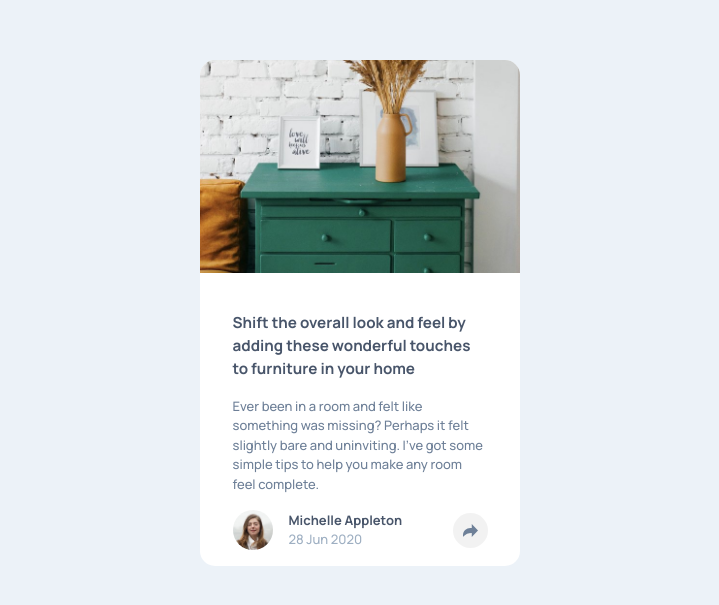
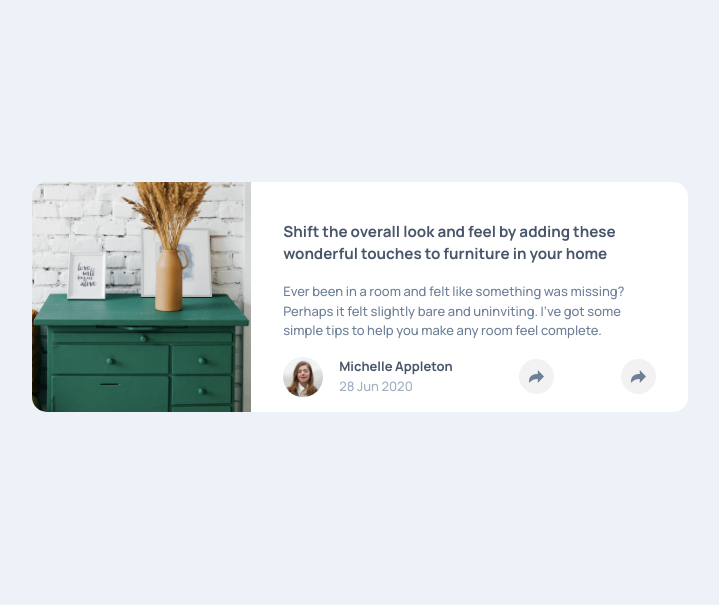
Before and after one commit to basit-korai/article-preview-component, a website: page index.html in a window 1280 px wide. Shown: the part 103-708 px from the top of the page, without its empty margins (280-999 px from the left). Drawn offline with Linux system fonts and the light colour scheme.

Commit message:
Files updated

```diff
--- a/index.html
+++ b/index.html
@@ -8,12 +8,13 @@
   <link rel="icon" type="image/png" sizes="32x32" href="./images/favicon-32x32.png">
 
   <title>Frontend Mentor | Article preview component</title>
-  <link rel="stylesheet" href="./stylesheets/main.css">
+  <link rel="stylesheet" href="./dist/main.css">
 </head>
 
 <body>
+  <main>
     <div class="container">
-    <main>
+
       <article class="product">
         <picture class="img-wrapper">
         </picture>
@@ -43,9 +44,6 @@
 
             <button type="button" class="btn-share" id="btn-share">
               <img src="./assets/images/icon-share.svg" alt="share">
-            </button>
-          </div>
-
               <dialog class="popup" id="popup">
                 <span>SHARE</span>
                 <div class="social-links">
@@ -58,11 +56,17 @@
                   <img src="./assets/images/icon-share.svg" alt="share">
                 </button>
               </dialog>
+            </button>
+
+          </div>
+
+
 
         </section>
       </article>
+    </div>
   </main>
-  </div>
+
   <script src="./scripts/app.js"></script>
 </body>
 
--- a/main.scss
+++ b/src/main.scss
@@ -72,7 +72,7 @@ h6 {
 
 // VARIABLES
 // fonts
-$font-size: 13px;
+$font-size: 0.8125rem;
 $font-regular: 500;
 $font-bold: 700;
 $font-family: "Manrope", sans-serif;
@@ -91,23 +91,26 @@ body {
   font-size: $font-size;
   font-family: $font-family;
   background: $grayish-blue-300;
+  display: grid;
+  place-content: center;
+  min-height: 100vh;
 }
 
 .container {
-  width: 90%;
-  max-width: calc($screen-mobile - 55px);
-  margin: 1rem auto;
-  border-radius: 15px;
-
-  min-height: 100vh;
-  display: grid;
-  place-content: center;
+  width: 80%;
+  max-width: 820px;
+  margin-inline: auto;
+  // border: 2px solid rgb(226, 4, 255);
 }
 
-main {
-  background: #ffffff;
-  border-radius: 15px;
-}
+// main {
+//   border: 2px solid yellowgreen;
+// }
+
+// .product {
+//   width: 80%;
+//   max-width: 720px;
+// }
 
 .img-wrapper {
   height: 213px;
@@ -118,6 +121,8 @@ main {
 section {
   padding: 3em 2.5em 1.2em 2.5em;
   position: relative;
+  background-color: #ffffff;
+  border-radius: 0 0 15px 15px;
   // border: 2px solid yellowgreen;
 
   .popup[open] {
@@ -143,9 +148,8 @@ section {
     .social-links {
       display: flex;
       align-items: center;
-      gap: 1rem
+      gap: 1rem;
     }
-
   }
 }
 
@@ -197,11 +201,10 @@ section {
       }
     }
   }
-
-
 }
 
-.btn-share, .btn-close {
+.btn-share,
+.btn-close {
   width: 35px;
   height: 35px;
   border-radius: 50%;
@@ -227,3 +230,33 @@ section {
 a {
   text-decoration: none;
 }
+
+@media screen and (min-width: 720px) {
+  section {
+    border-radius: 0 15px 15px 0 ;
+  }
+
+  .product {
+    display: grid;
+    grid-template-columns: 1fr 2fr;
+  }
+
+  .img-wrapper {
+    background: url("../assets/images/drawers.jpg") cover no-repeat;
+    border-radius: 15px 0 0 15px;
+    height: 100%;
+  }
+
+  .btn-share {
+    position: relative;
+  }
+
+  .popup[open] {
+    border-radius: 15px;
+    border: none;
+    width: fit-content;
+    overflow: scroll;
+    position: absolute;
+    bottom: 500px;
+  }
+}
```
Also changed, not shown: package.json (added, +15 -0 lines), dist/main.css (added), stylesheets/main.css (deleted), 4 other files. Lines whose indentation alone changed are shown as unchanged.
